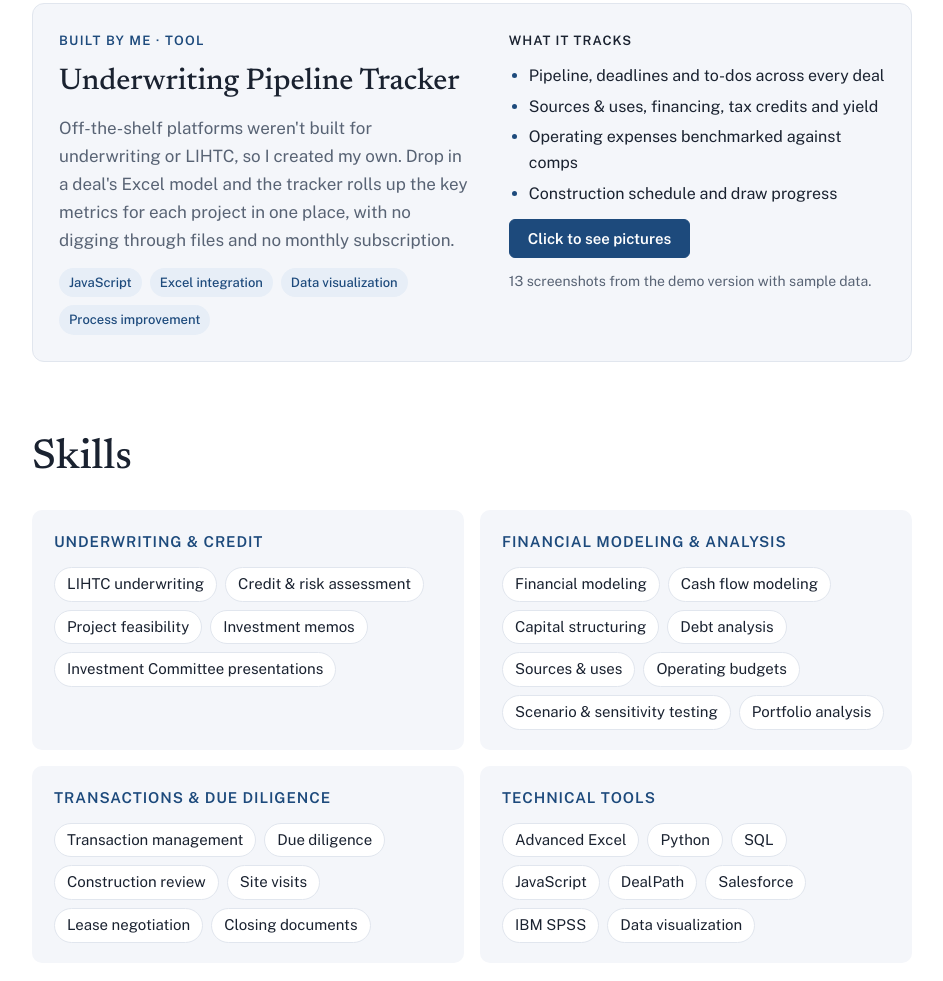
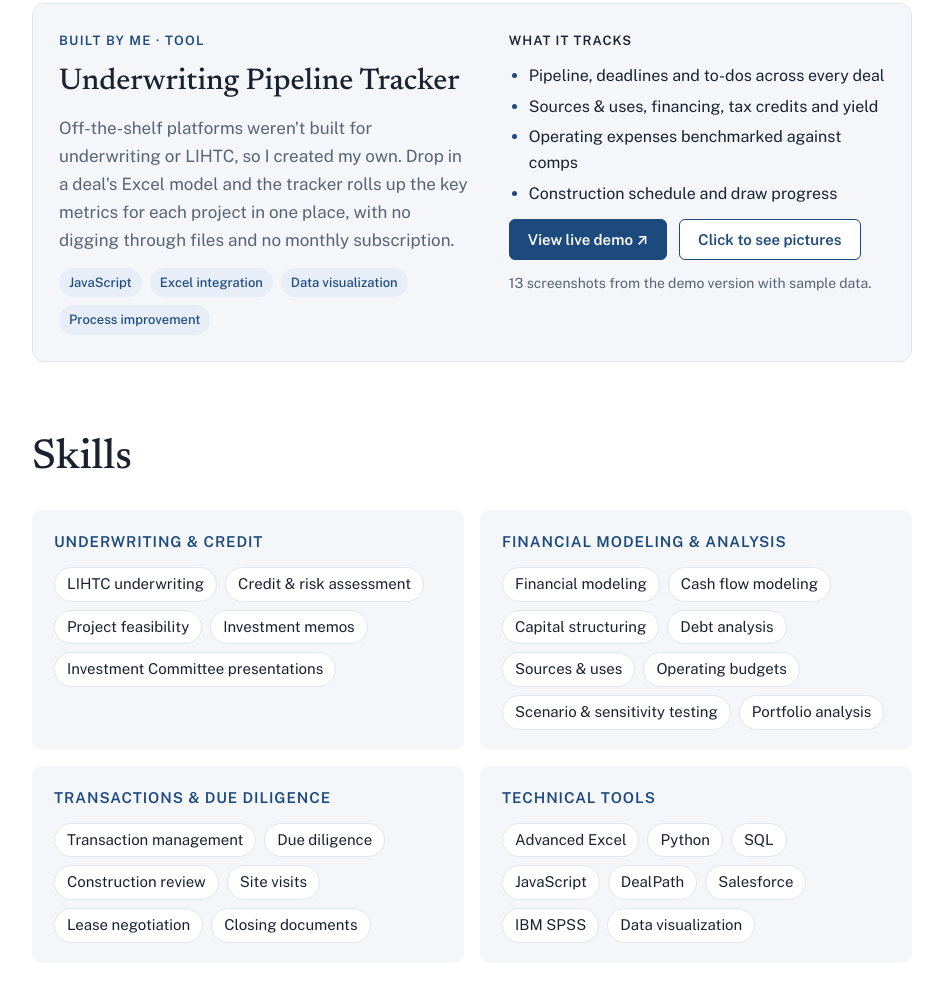
Before and after one commit to kacyphan7/Personal-Website, a plain HTML site: page index.html in a window 1280 px wide. Shown: the part 2329-3310 px from the top of the page, without its empty margins (168-1111 px from the left). Drawn offline with nearby package versions, Linux system fonts and the light colour scheme.

Commit message:
update html to add link

```diff
--- a/index.html
+++ b/index.html
@@ -282,7 +282,7 @@ h3.sub { font-family: var(--display); font-weight: 500; font-size: 26px; margin-
           <li>Operating expenses benchmarked against comps</li>
           <li>Construction schedule and draw progress</li>
         </ul>
-        <button class="btn primary" type="button" id="open-gallery">Click to see pictures</button>
+        <div class="cta"><a class="btn primary" href="https://lihtcprojecttracker.netlify.app/" target="_blank" rel="noopener">View live demo ↗</a><button class="btn ghost" type="button" id="open-gallery">Click to see pictures</button></div>
         <p class="demo-note">13 screenshots from the demo version with sample data.</p>
       </div>
     </article>
```
